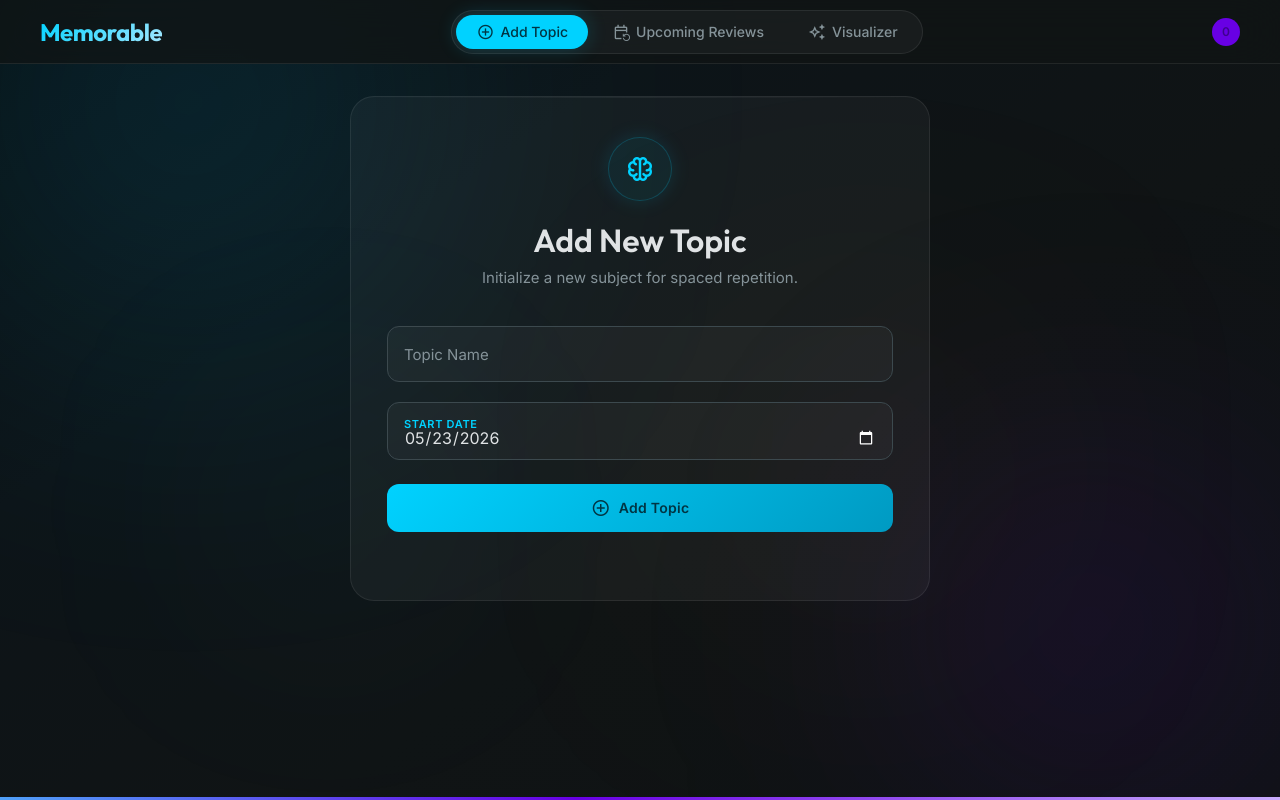
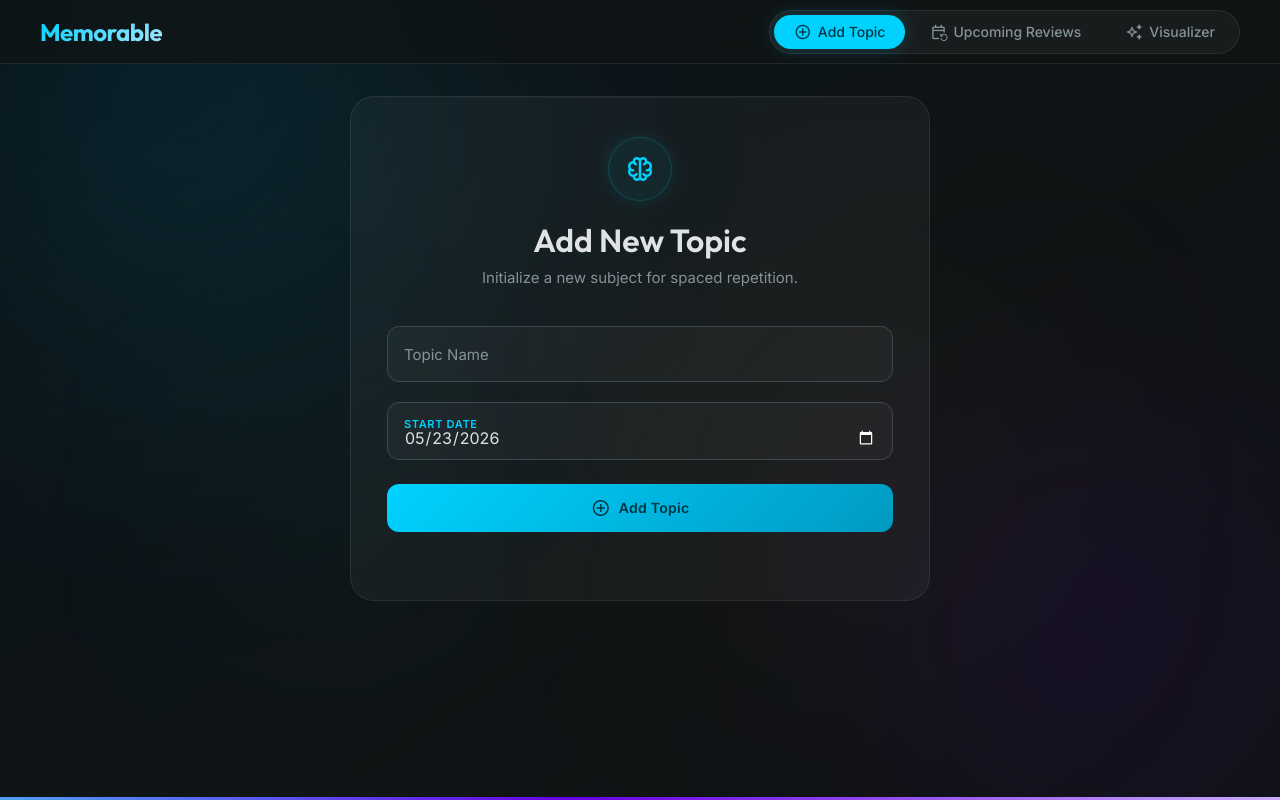
Before and after one commit to tusharsb011-ctrl/vis, a website: page index.html in a window 1280 px wide. Drawn offline with nearby package versions, Linux system fonts and the light colour scheme; no server answers.

Commit message:
Remove user badge from top right corner

```diff
--- a/app.js
+++ b/app.js
@@ -468,7 +468,9 @@
 
     // ────────── UPDATE BADGE ──────────
     function updateBadge() {
-        dom.topicCountBadge.textContent = topics.length;
+        if (dom.topicCountBadge) {
+            dom.topicCountBadge.textContent = topics.length;
+        }
     }
 
     // ────────── FORM HANDLING ──────────
--- a/index.html
+++ b/index.html
@@ -41,9 +41,6 @@
                 <span class="material-symbols-outlined" style="font-size:18px">auto_awesome</span>
                 Visualizer
             </button>
-        </div>
-        <div class="topnav__end">
-            <span class="topnav__count" id="topic-count-badge" title="Total topics">0</span>
         </div>
     </nav>
 
```
